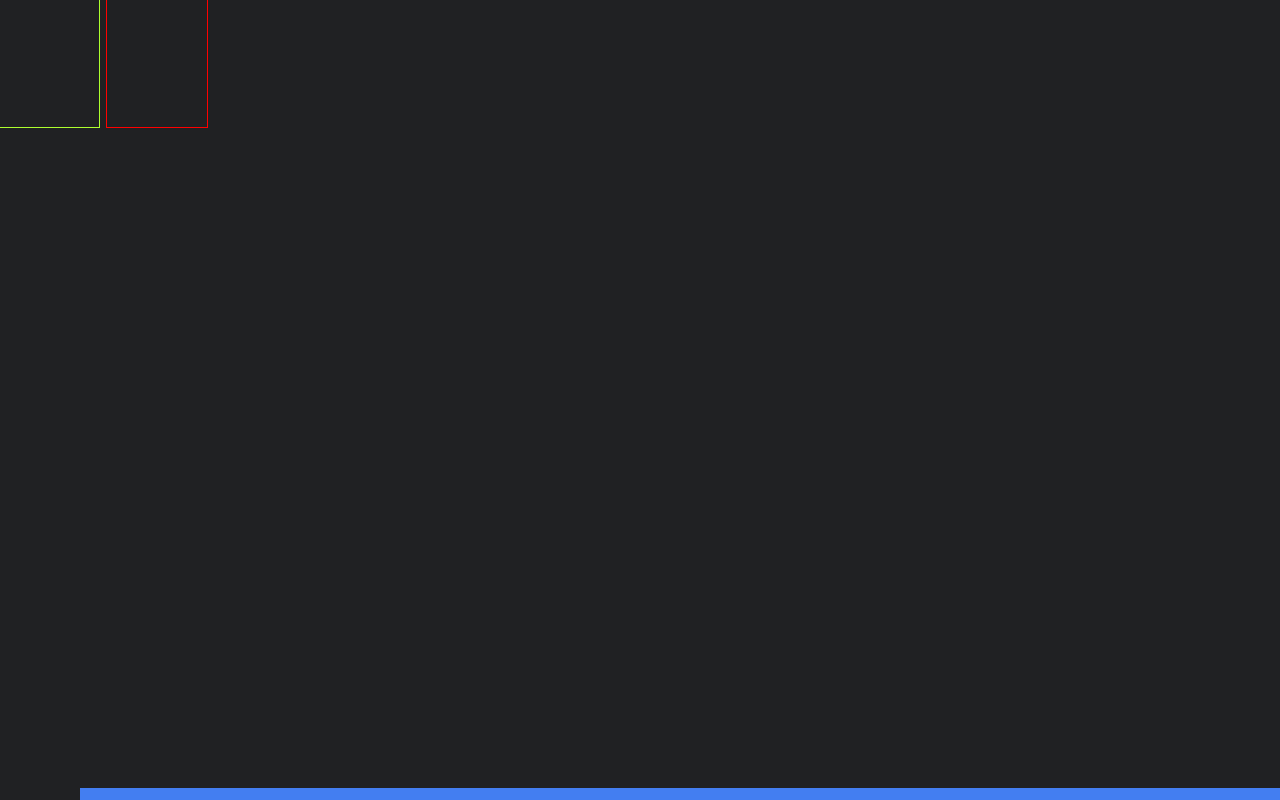
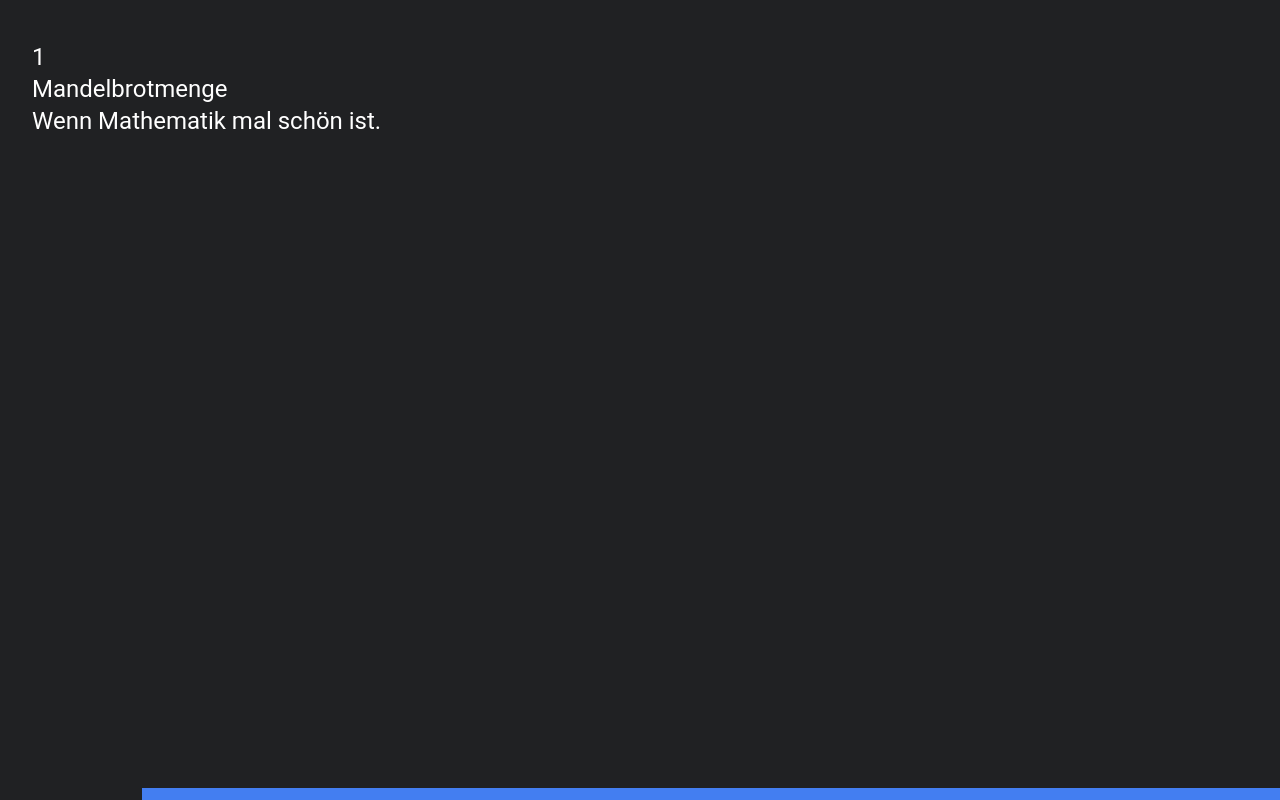
Before and after one commit to calvinhnzr/mandelbrotset, a React (Create React App) app: page / in a window 1280 px wide. Built offline with nearby package versions, Linux system fonts and the light colour scheme.

Commit message:
[TASK] added functionality to slider

```diff
--- a/src/App.js
+++ b/src/App.js
@@ -8,20 +8,15 @@ import Progress from "./components/Progress"
 import styled from "styled-components"
 
 const Wrapper = styled.div`
-	display: grid;
 	width: 100%;
 	height: 100%;
-	grid-template-columns: repeat(12, 1fr);
-	grid-template-rows: repeat(6, 1fr);
-	gap: 0.5rem;
 `
 
 function App() {
 	return (
 		<div className="App">
 			<Wrapper>
-				<Control />
-				<Slider />
+				<Control maxSlides={data.slides.length} data={data} />
 			</Wrapper>
 		</div>
 	)
--- a/src/components/Control.js
+++ b/src/components/Control.js
@@ -1,13 +1,22 @@
 import React, { useState, useEffect } from "react"
 
+import Slider from "./Slider"
 import Progress from "./Progress"
 import styled from "styled-components"
 
-const StyledControl = styled.aside`
-	outline: 1px solid greenyellow;
+const StyledControl = styled.div`
+	width: 100%;
+	height: 100%;
+	display: grid;
+	padding: 0.8rem 0;
+	grid-template-columns: repeat(12, 1fr);
+	grid-template-rows: repeat(6, 1fr);
+	gap: 0.5rem;
+	position: relative;
 `
 
 const StyledContainer = styled.div`
+	z-index: 100;
 	outline: 1px solid white;
 	display: flex;
 	flex-direction: column;
@@ -23,12 +32,11 @@ const StyledContainer = styled.div`
 	}
 `
 
-let maxSlides = 16
-
-const Control = () => {
-	const [count, setCount] = useState(1)
+const Control = (props) => {
+	const [count, setCount] = useState(0)
 	const [isHidden, setIsHidden] = useState(false)
 
+	let maxSlides = props.maxSlides
 	let currentSlide = count
 
 	const handleKeyDown = (event) => {
@@ -47,7 +55,7 @@ const Control = () => {
 				break
 			// reset
 			case 82:
-				setCount(1)
+				setCount(0)
 				break
 			default:
 				break
@@ -55,14 +63,14 @@ const Control = () => {
 	}
 
 	const increment = () => {
-		if (!(count >= maxSlides)) {
+		if (!(count >= maxSlides - 1)) {
 			return 1
 		} else {
 			return 0
 		}
 	}
 	const decrement = () => {
-		if (!(count <= 1)) {
+		if (!(count <= 0)) {
 			return 1
 		} else {
 			return 0
@@ -82,7 +90,7 @@ const Control = () => {
 			{isHidden ? (
 				<StyledContainer>
 					<span>
-						{currentSlide}/{maxSlides}
+						{currentSlide + 1}/{maxSlides}
 					</span>
 					<button onClick={() => setCount(count + increment())}>
 						Next Slide
@@ -90,13 +98,14 @@ const Control = () => {
 					<button onClick={() => setCount(count - decrement())}>
 						Previous Slide
 					</button>
-					<button onClick={() => setCount(1)}>Reset</button>
+					<button onClick={() => setCount(0)}>Reset</button>
 				</StyledContainer>
-			) : (
-				""
-			)}
+			) : null}
+			{props.children}
 
-			<Progress value={currentSlide} max={maxSlides} />
+			<Slider data={props.data} currentSlide={currentSlide} />
+
+			<Progress value={currentSlide + 1} max={maxSlides} />
 		</StyledControl>
 	)
 }
--- a/src/components/Slide.js
+++ b/src/components/Slide.js
@@ -1,11 +1,29 @@
 import styled from "styled-components"
 
 const StyledSlide = styled.section`
-	outline: 1px solid white;
+	/* outline: 1px solid white; */
+
+	width: 100%;
+	height: 100%;
+
+	padding: 2rem;
+	display: flex;
+	flex-direction: column;
+	flex: 0 0 auto;
+
+	scroll-behavior: smooth;
+	-webkit-overflow-scrolling: touch;
+	h1,
+	h2,
+	h3 {
+		color: white;
+		font-family: "Roboto";
+		margin-bottom: 0.5rem;
+	}
 `
 
 const Slide = (props) => {
-	return <StyledSlide></StyledSlide>
+	return <StyledSlide>{props.children}</StyledSlide>
 }
 
 export default Slide
--- a/src/components/Slider.js
+++ b/src/components/Slider.js
@@ -1,11 +1,52 @@
+import React, { useState } from "react"
+
+import Slide from "./Slide"
 import styled from "styled-components"
 
 const StyledSlider = styled.div`
-	outline: 1px solid red;
+	/* outline: 1px solid red; */
+	position: relative;
+	grid-column: 1 / 13;
+	grid-row: 1 / 7;
+
+	overflow-y: hidden;
+	overflow-x: hidden;
 `
 
-const Slider = () => {
-	return <StyledSlider></StyledSlider>
+const StyledMove = styled.div`
+	transition: 0.5s all linear;
+	will-change: transform;
+	width: auto;
+	height: 100%;
+
+	display: flex;
+	flex-wrap: nowrap;
+
+	transform: translateX(${(props) => props.currentSlide * -100}%);
+`
+
+const Slider = (props) => {
+	console.log(props.currentSlide)
+
+	const max = props.data.default.slides.length
+
+	const renderSlides = () =>
+		props.data.default.slides.map((item, index) => (
+			<Slide key={index}>
+				<h2>{item.num}</h2>
+				<h1>{item.title}</h1>
+				<h2>{item.subTitle}</h2>
+				<h3>{item.headline}</h3>
+			</Slide>
+		))
+
+	return (
+		<StyledSlider>
+			<StyledMove max={max} currentSlide={props.currentSlide}>
+				{renderSlides()}
+			</StyledMove>
+		</StyledSlider>
+	)
 }
 
 export default Slider
--- a/src/data/data.json
+++ b/src/data/data.json
@@ -3,11 +3,39 @@
 		{
 			"num": 1,
 			"title": "Mandelbrotmenge",
-			"sub-title": "Wenn Mathematik mal schön ist."
+			"subTitle": "Wenn Mathematik mal schön ist."
 		},
 		{
 			"num": 2,
 			"headline": "Zahlen potenzieren"
+		},
+		{
+			"num": 3,
+			"headline": "Geschichte"
+		},
+		{
+			"num": 4,
+			"headline": "Komplexe Zahlen"
+		},
+		{
+			"num": 5,
+			"headline": "Visuelle Darstellung"
+		},
+		{
+			"num": 6,
+			"headline": "Farbe"
+		},
+		{
+			"num": 7,
+			"headline": "Beweis"
+		},
+		{
+			"num": 8,
+			"headline": "Andere Fraktale"
+		},
+		{
+			"num": 9,
+			"headline": "Realanwendungen"
 		}
 	]
 }
```
